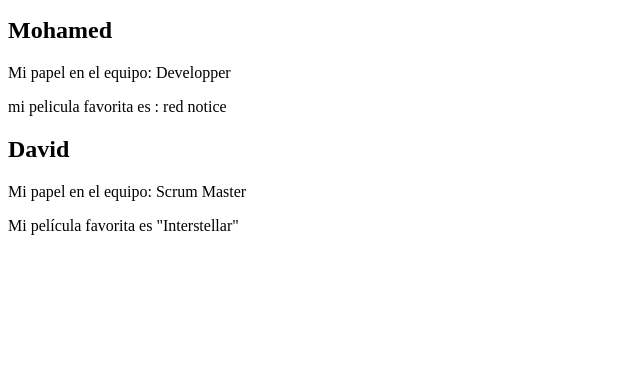
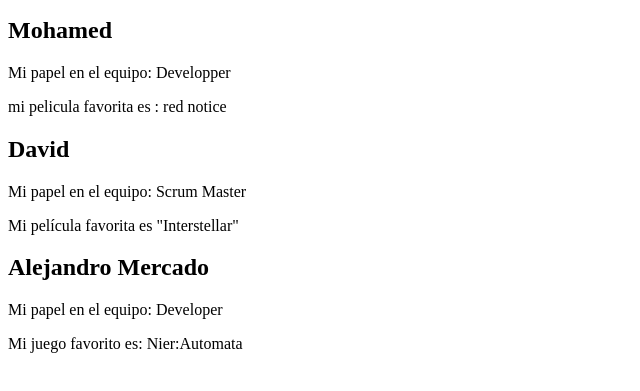
Before and after one commit to CLOUDGRK/Portal-Equipo04, a plain HTML site: page index.html in a window 1280 px wide. Shown: the part 101-492 px from the top of the page, without its empty margins (0-640 px from the left). Drawn offline with Linux system fonts and the light colour scheme.

Commit message:
Se modifica para tratar de solventar conflictos_2

```diff
--- a/index.html
+++ b/index.html
@@ -17,5 +17,10 @@
  		<p>Mi papel en el equipo: Scrum Master</p>
 		<p>Mi película favorita es "Interstellar"</p>
 	</section>
+	<section>
+		<h2>Alejandro Mercado</h2>
+		<p>Mi papel en el equipo: Developer</p>
+		<p>Mi juego favorito es: Nier:Automata</p>
+	</section>
   </body>
 </html>
```
